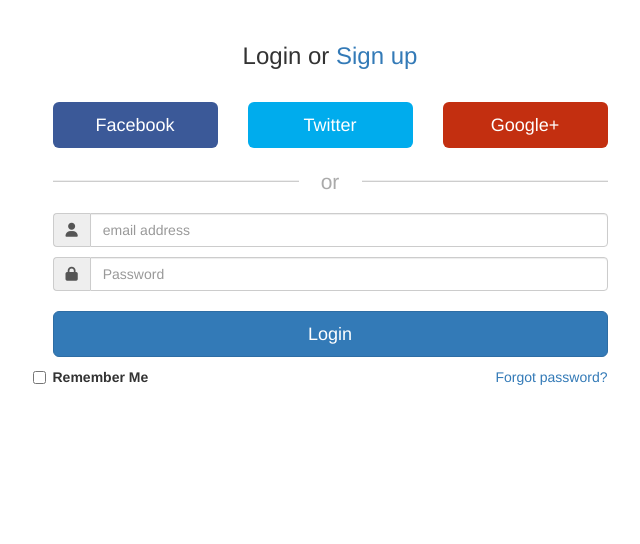
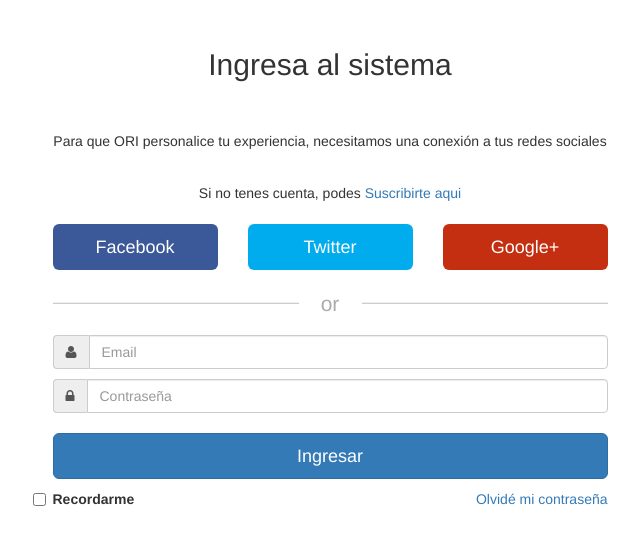
Before and after one commit to cfosco/ORI-webpage, a plain HTML site: page Pag-login-ORI/login.html in a window 1280 px wide. Shown: the whole page, without its empty margins (310-950 px from the left). Drawn offline with nearby package versions, Linux system fonts and the light colour scheme; a web font is replaced by a local one.

Commit message:
Adapt login page to current template

```diff
--- a/startbootstrap-agency-gh-pages/login.html
+++ b/Pag-login-ORI/login.html
@@ -11,10 +11,10 @@
     <title>ORI - La forma inteligente de viajar fácil</title>
 
     <!-- Bootstrap Core CSS -->
-    <link href="vendor/bootstrap/css/bootstrap.min.css" rel="stylesheet">
+    <link href="../Pag-inicial-ORI/vendor/bootstrap/css/bootstrap.min.css" rel="stylesheet">
 
     <!-- Custom Fonts -->
-    <link href="vendor/font-awesome/css/font-awesome.min.css" rel="stylesheet" type="text/css">
+    <link href="../Pag-inicial-ORI/vendor/font-awesome/css/font-awesome.min.css" rel="stylesheet" type="text/css">
     <link href="https://fonts.googleapis.com/css?family=Montserrat:400,700" rel="stylesheet" type="text/css">
     <link href='https://fonts.googleapis.com/css?family=Kaushan+Script' rel='stylesheet' type='text/css'>
     <link href='https://fonts.googleapis.com/css?family=Droid+Serif:400,700,400italic,700italic' rel='stylesheet' type='text/css'>
@@ -34,22 +34,24 @@
 <body>
   <div class="container">
       <div class="omb_login">
-      	<h3 class="omb_authTitle">Login or <a href="#">Sign up</a></h3>
+        <h2 class="omb_authTitle"> Ingresa al sistema </h2>
+        <p class="omb_authTitle">Para que ORI personalice tu experiencia, necesitamos una conexión a tus redes sociales</p>
+      	<p class="omb_authTitle">Si no tenes cuenta, podes <a href="#">Suscribirte aqui</a></p>
   		<div class="row omb_row-sm-offset-3 omb_socialButtons">
       	    <div class="col-xs-4 col-sm-2">
-  		        <a href="processing.html" class="btn btn-lg btn-block omb_btn-facebook">
+  		        <a href="../Pag-transicion-ORI/index.html" class="btn btn-lg btn-block omb_btn-facebook">
   			        <i class="fa fa-facebook visible-xs"></i>
   			        <span class="hidden-xs">Facebook</span>
   		        </a>
   	        </div>
           	<div class="col-xs-4 col-sm-2">
-  		        <a href="processing.html" class="btn btn-lg btn-block omb_btn-twitter">
+  		        <a href="../Pag-transicion-ORI/index.html" class="btn btn-lg btn-block omb_btn-twitter">
   			        <i class="fa fa-twitter visible-xs"></i>
   			        <span class="hidden-xs">Twitter</span>
   		        </a>
   	        </div>
           	<div class="col-xs-4 col-sm-2">
-  		        <a href="processing.html" class="btn btn-lg btn-block omb_btn-google">
+  		        <a href="../Pag-transicion-ORI/index.html" class="btn btn-lg btn-block omb_btn-google">
   			        <i class="fa fa-google-plus visible-xs"></i>
   			        <span class="hidden-xs">Google+</span>
   		        </a>
@@ -66,29 +68,29 @@
   			    <form class="omb_loginForm" action="" autocomplete="off" method="POST">
   					<div class="input-group">
   						<span class="input-group-addon"><i class="fa fa-user"></i></span>
-  						<input type="text" class="form-control" name="username" placeholder="email address">
+  						<input type="text" class="form-control" name="username" placeholder="Email">
   					</div>
   					<span class="help-block"></span>
 
   					<div class="input-group">
   						<span class="input-group-addon"><i class="fa fa-lock"></i></span>
-  						<input  type="password" class="form-control" name="password" placeholder="Password">
+  						<input  type="password" class="form-control" name="password" placeholder="Contraseña">
   					</div>
                       <span class="help-block hidden">Password error</span>
 
-  					<button class="btn btn-lg btn-primary btn-block margin-top-20" type="submit">Login</button>
+  					<button class="btn btn-lg btn-primary btn-block margin-top-20" type="submit">Ingresar</button>
   				</form>
   			</div>
       	</div>
   		<div class="row omb_row-sm-offset-3">
   			<div class="col-xs-12 col-sm-3">
   				<label class="checkbox">
-  					<input type="checkbox" value="remember-me">Remember Me
+  					<input type="checkbox" value="remember-me">Recordarme
   				</label>
   			</div>
   			<div class="col-xs-12 col-sm-3">
   				<p class="omb_forgotPwd">
-  					<a href="#">Forgot password?</a>
+  					<a href="#">Olvidé mi contraseña</a>
   				</p>
   			</div>
   		</div>
```
Also changed, not shown: Pag-login-ORI/css/login.css (renamed from startbootstrap-agency-gh-pages/css/login.css).
